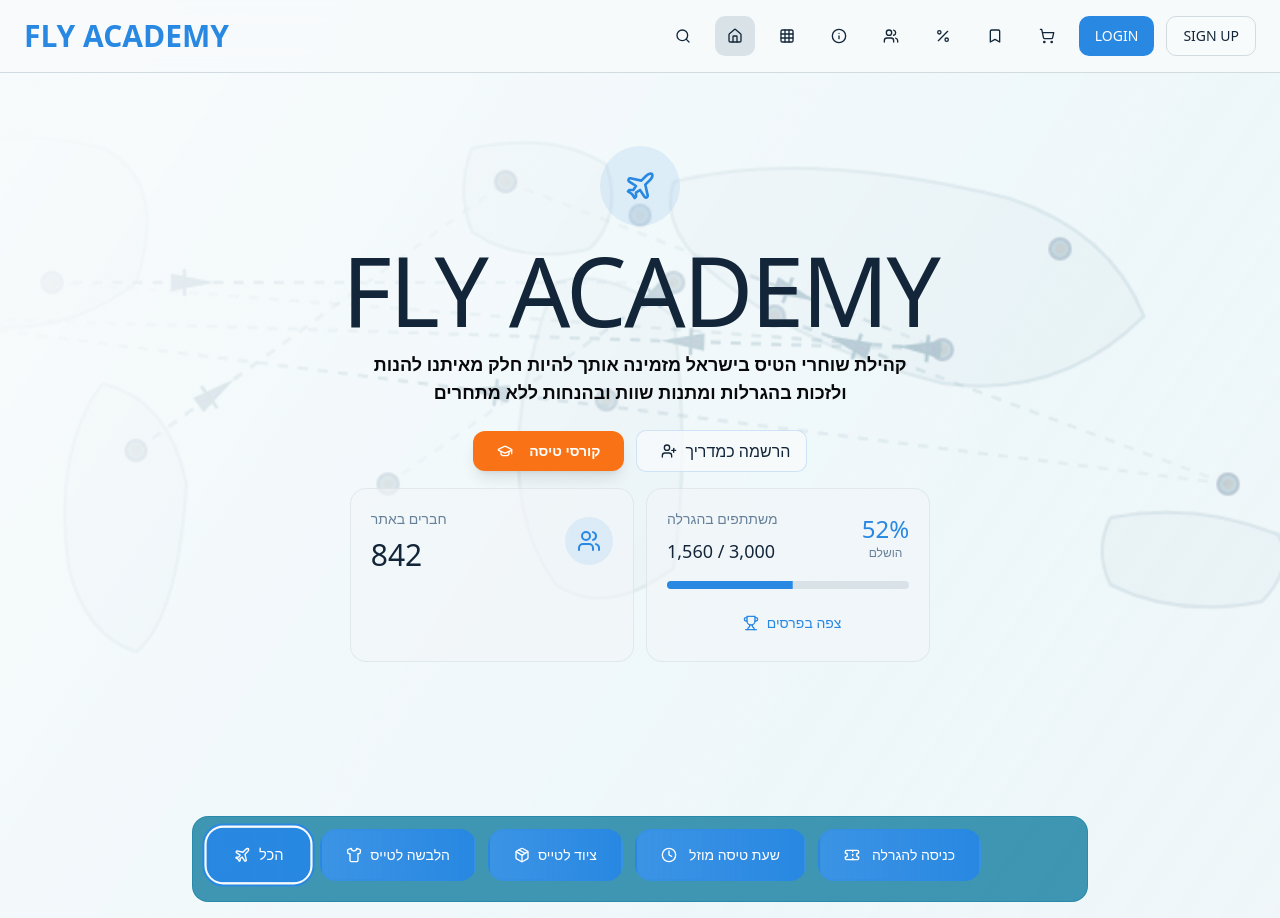
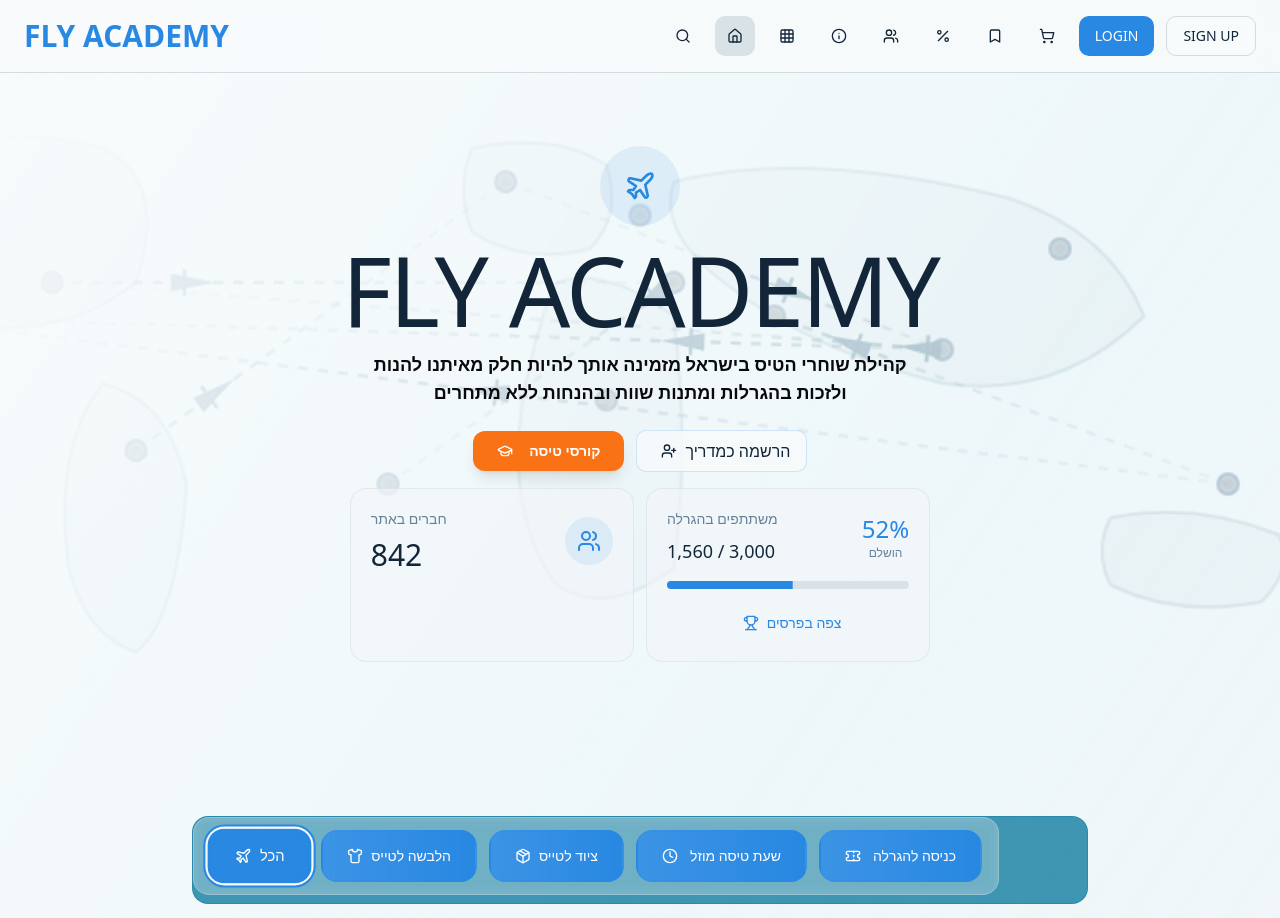
Before and after one commit to levilevi2/pinspired-market-hub, a React (Vite) app: page / in a window 1280 px wide. Shown: the top 918 px of the page. Built offline with nearby package versions, Linux system fonts and the light colour scheme.

Commit message:
Fix background color

```diff
--- a/src/components/FilterBar.tsx
+++ b/src/components/FilterBar.tsx
@@ -45,7 +45,7 @@ const FilterBar: React.FC<FilterBarProps> = ({
     onFilterChange(value);
   };
   return <div className="flex overflow-x-auto pb-2 hide-scrollbar">
-      <div className="flex gap-3 py-3 px-4 justify-center flex-wrap">
+      <div className="flex gap-3 py-3 px-4 justify-center flex-wrap bg-card/40 backdrop-blur-sm rounded-2xl border border-border/30">
         {categories.map(category => {
           const Icon = category.icon;
           const isActive = activeFilter === category.value;
```
